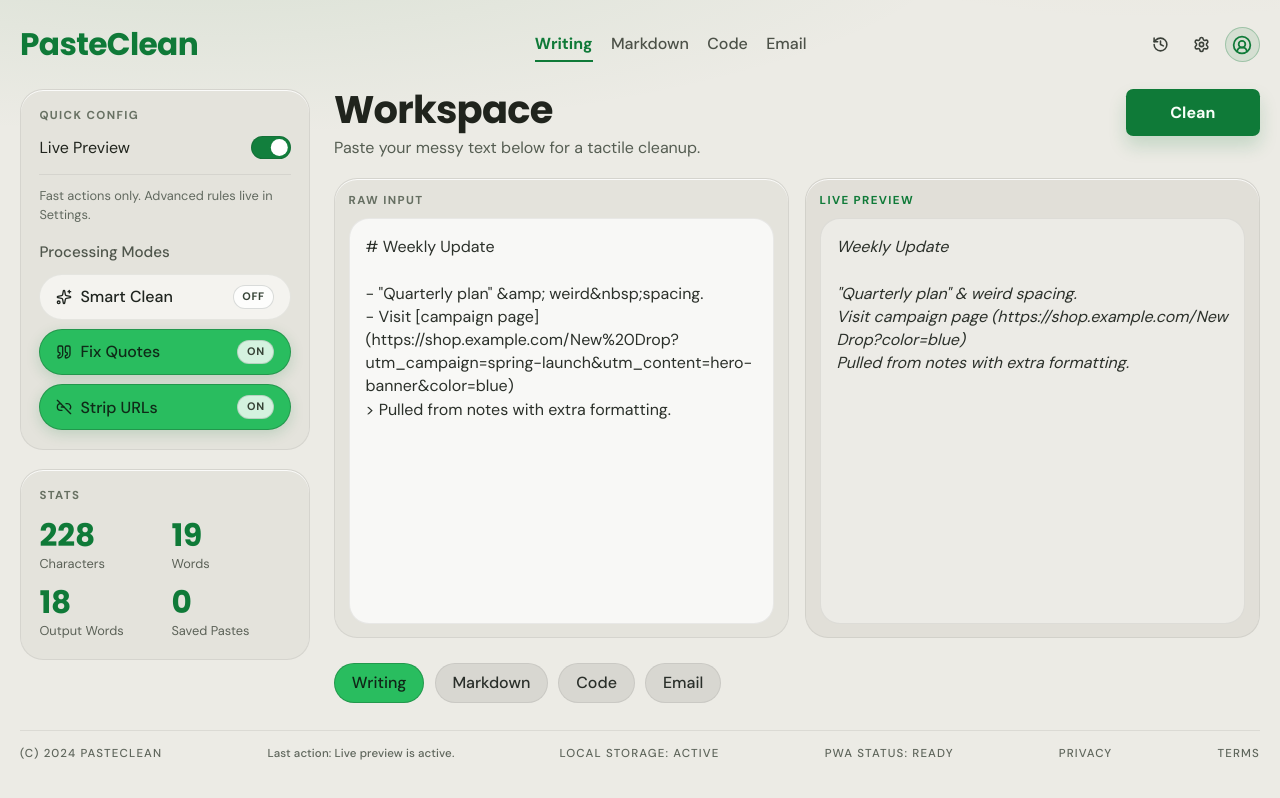
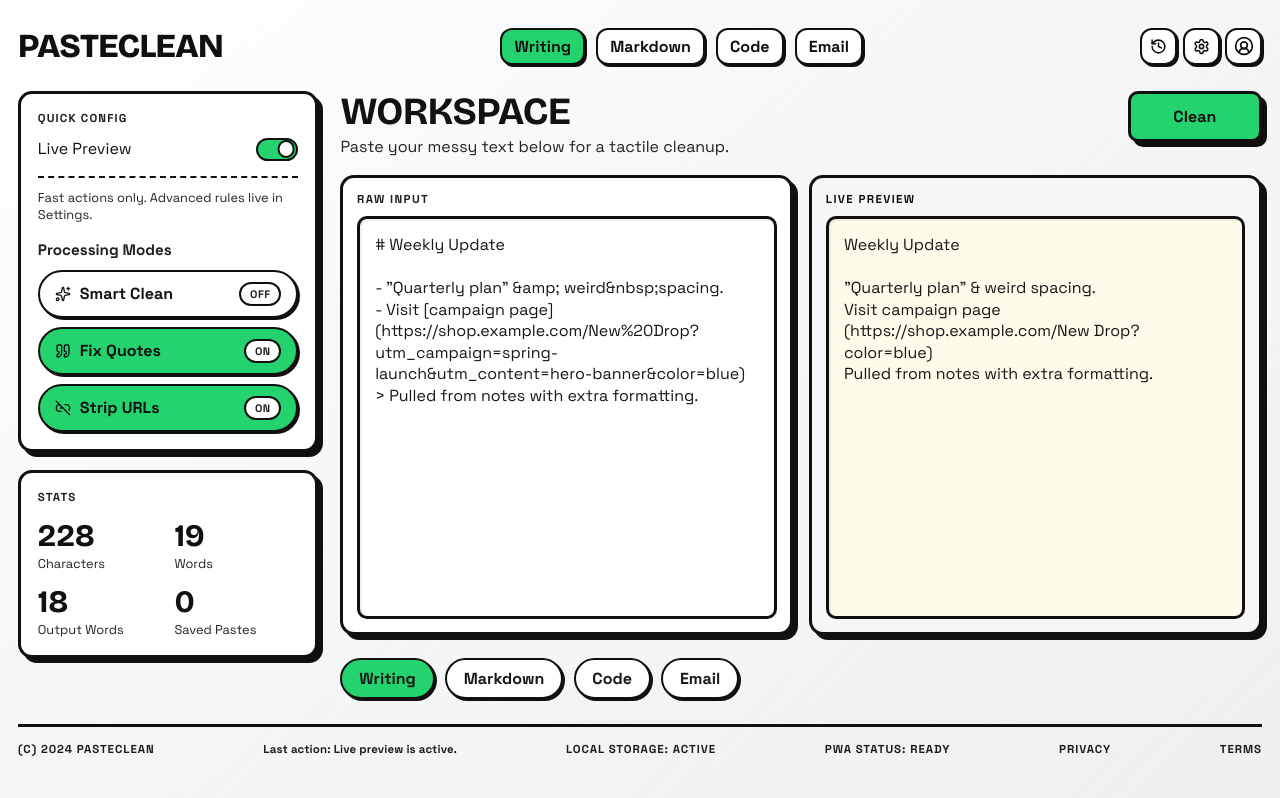
Before and after one commit to Joshuasoco/PasteClean, a React (Vite) app: page / in a window 1280 px wide. Built offline with nearby package versions, Linux system fonts and the light colour scheme; the HTML template or start-up script is replaced by a standard one.

Commit message:
feat: updated to Neubrutalism  theme

```diff
--- a/src/index.css
+++ b/src/index.css
@@ -1,11 +1,21 @@
-@import url('https://fonts.googleapis.com/css2?family=DM+Sans:wght@400;500;700&family=Poppins:wght@500;600;700&display=swap');
+@import url('https://fonts.googleapis.com/css2?family=Bricolage+Grotesque:wght@500;700;800&family=Space+Grotesk:wght@400;500;700&display=swap');
 
 :root {
   color-scheme: light;
-  font-family: 'DM Sans', 'Segoe UI', sans-serif;
-  background: #ecebe5;
-  color: #20241d;
-  line-height: 1.45;
+  --bg: #f4f4f2;
+  --ink: #121212;
+  --paper: #ffffff;
+  --card: #ffffff;
+  --card-soft: #f6f6f6;
+  --accent: #24d36d;
+  --accent-2: #ff6b57;
+  --line: #101010;
+  --shadow: 5px 5px 0 #101010;
+  --shadow-soft: 3px 3px 0 #101010;
+  font-family: 'Space Grotesk', 'Trebuchet MS', sans-serif;
+  line-height: 1.35;
+  color: var(--ink);
+  background: var(--bg);
 }
 
 * {
@@ -22,9 +32,14 @@
 body {
   min-height: 100vh;
   background:
-    radial-gradient(1300px 360px at 16% -10%, rgba(73, 145, 84, 0.12), transparent 60%),
-    radial-gradient(900px 420px at 90% -30%, rgba(198, 171, 104, 0.14), transparent 62%),
-    #ecebe5;
+    linear-gradient(145deg, rgba(255, 255, 255, 0.98), rgba(247, 247, 247, 0.96) 42%, rgba(239, 239, 239, 0.92)),
+    repeating-linear-gradient(
+      -45deg,
+      rgba(255, 255, 255, 0.5) 0,
+      rgba(255, 255, 255, 0.5) 10px,
+      rgba(255, 255, 255, 0) 10px,
+      rgba(255, 255, 255, 0) 22px
+    );
   color: inherit;
 }
 
@@ -41,9 +56,10 @@
 }
 
 .pcShell {
-  width: min(1280px, calc(100% - 2.5rem));
+  width: min(1280px, calc(100% - 2.25rem));
   margin: 0 auto;
-  padding: 1.1rem 0 1.4rem;
+  padding: 1.2rem 0 1.5rem;
+  animation: lift-in 220ms ease-out;
 }
 
 .pcTopbar {
@@ -55,35 +71,39 @@
 }
 
 .pcLogo {
-  font-family: 'Poppins', sans-serif;
-  font-weight: 700;
-  font-size: 1.95rem;
-  color: #0f7a38;
+  font-family: 'Bricolage Grotesque', 'Impact', sans-serif;
+  font-weight: 800;
+  font-size: 2.1rem;
   letter-spacing: -0.02em;
+  color: var(--line);
+  text-transform: uppercase;
 }
 
 .pcTopTabs {
   display: flex;
   justify-content: center;
-  gap: 1.15rem;
+  gap: 0.7rem;
+  flex-wrap: wrap;
 }
 
 .pcTopTab {
-  padding: 0.28rem 0;
-  font-weight: 500;
-  color: #4c5148;
-  border-bottom: 2px solid transparent;
-  transition: color 130ms ease, border-color 130ms ease;
+  padding: 0.35rem 0.75rem;
+  font-weight: 700;
+  color: var(--ink);
+  border: 2px solid var(--line);
+  border-radius: 12px;
+  background: var(--paper);
+  box-shadow: 2px 2px 0 var(--line);
+  transition: transform 90ms ease, box-shadow 90ms ease;
 }
 
 .pcTopTab:hover {
-  color: #1e241f;
+  transform: translate(-1px, -1px);
+  box-shadow: var(--shadow-soft);
 }
 
 .pcTopTabActive {
-  color: #0f7a38;
-  border-bottom-color: #0f7a38;
-  font-weight: 600;
+  background: var(--accent);
 }
 
 .pcTopIcons {
@@ -95,76 +115,69 @@
 
 .pcIconButton,
 .pcAvatar {
-  width: 2.2rem;
-  height: 2.2rem;
-  border-radius: 999px;
-  color: #3b4039;
+  width: 2.3rem;
+  height: 2.3rem;
+  border-radius: 12px;
+  color: var(--ink);
   display: inline-flex;
   align-items: center;
   justify-content: center;
-}
-
-.pcIconButton svg,
-.pcAvatar svg {
-  display: block;
+  border: 2px solid var(--line);
+  background: var(--paper);
+  box-shadow: 2px 2px 0 var(--line);
+  transition: transform 90ms ease, box-shadow 90ms ease;
 }
 
 .pcIconButton:hover,
 .pcAvatar:hover {
-  background: rgba(13, 18, 14, 0.08);
+  transform: translate(-1px, -1px);
+  box-shadow: var(--shadow-soft);
 }
 
-.pcIconButtonActive {
-  background: rgba(13, 18, 14, 0.12);
-}
-
-.pcAvatar {
-  color: #0f7a38;
-  background: rgba(15, 122, 56, 0.1);
-  border: 1px solid rgba(15, 122, 56, 0.28);
-}
-
+.pcIconButtonActive,
 .pcAvatarActive {
-  background: rgba(15, 122, 56, 0.2);
+  background: var(--accent);
 }
 
 .pcMenu {
   position: absolute;
-  top: calc(100% + 0.45rem);
+  top: calc(100% + 0.6rem);
   right: 0;
-  width: 270px;
-  border-radius: 0.9rem;
-  border: 1px solid rgba(39, 47, 39, 0.13);
-  background: #f5f4ef;
-  box-shadow: 0 16px 34px rgba(17, 23, 18, 0.16);
-  padding: 0.6rem;
+  width: 290px;
+  border-radius: 12px;
+  border: 2px solid var(--line);
+  background: var(--paper);
+  box-shadow: var(--shadow);
+  padding: 0.65rem;
   z-index: 20;
 }
 
 .pcMenuWide {
-  width: 420px;
+  width: 440px;
   max-height: min(78vh, 640px);
   overflow: auto;
 }
 
 .pcMenuTitle {
   margin: 0;
-  padding: 0.45rem 0.55rem 0.6rem;
-  font-weight: 700;
-  color: #2a322b;
+  padding: 0.4rem 0.5rem 0.6rem;
+  font-family: 'Bricolage Grotesque', sans-serif;
+  font-weight: 800;
+  text-transform: uppercase;
+  letter-spacing: 0.02em;
 }
 
 .pcMenuHint,
 .pcMenuEmpty {
   margin: 0;
-  color: #5a6459;
-  padding: 0 0.55rem 0.6rem;
-  font-size: 0.9rem;
+  color: #2d2d2d;
+  padding: 0 0.5rem 0.6rem;
+  font-size: 0.88rem;
 }
 
 .pcMenuList {
   display: grid;
-  gap: 0.35rem;
+  gap: 0.45rem;
 }
 
 .pcMenuSection {
@@ -172,18 +185,18 @@
 }
 
 .pcMenuSection + .pcMenuSection {
-  margin-top: 0.6rem;
-  padding-top: 0.55rem;
-  border-top: 1px solid rgba(42, 51, 42, 0.12);
+  margin-top: 0.65rem;
+  padding-top: 0.65rem;
+  border-top: 2px dashed var(--line);
 }
 
 .pcMenuSectionTitle {
   margin: 0 0 0.45rem;
-  padding: 0 0.4rem;
+  padding: 0 0.3rem;
   text-transform: uppercase;
-  letter-spacing: 0.09em;
+  letter-spacing: 0.08em;
   font-size: 0.72rem;
-  color: #5b655b;
+  color: #343434;
   font-weight: 700;
 }
 
@@ -191,38 +204,40 @@
   display: flex;
   flex-wrap: wrap;
   gap: 0.4rem;
-  padding: 0 0.3rem;
+  padding: 0 0.25rem;
+}
+
+.pcMenuPill,
+.pcMenuRule,
+.pcMenuItem,
+.pcMenuAction {
+  border-radius: 10px;
+  border: 2px solid var(--line);
+  background: var(--paper);
+  box-shadow: 2px 2px 0 var(--line);
 }
 
 .pcMenuPill {
-  border-radius: 999px;
   padding: 0.35rem 0.75rem;
-  border: 1px solid rgba(40, 49, 40, 0.09);
-  background: #fbfbf9;
-  color: #253025;
-  font-weight: 500;
-  font-size: 0.86rem;
+  color: var(--ink);
+  font-weight: 700;
+  font-size: 0.85rem;
 }
 
 .pcMenuPillActive {
-  background: #29bd5f;
-  border-color: rgba(19, 72, 35, 0.3);
-  color: #102517;
+  background: var(--accent);
 }
 
 .pcMenuRules {
   display: grid;
-  gap: 0.35rem;
+  gap: 0.42rem;
 }
 
 .pcMenuRule {
   width: 100%;
   text-align: left;
-  border-radius: 0.72rem;
   padding: 0.5rem 0.65rem;
-  border: 1px solid rgba(40, 49, 40, 0.09);
-  background: #fbfbf9;
-  color: #242a24;
+  color: var(--ink);
   display: flex;
   justify-content: space-between;
   align-items: center;
@@ -239,68 +254,62 @@
 }
 
 .pcMenuRuleText small {
-  font-size: 0.76rem;
-  color: #5a6459;
+  font-size: 0.75rem;
+  color: #313131;
 }
 
 .pcMenuRuleActive {
-  background: #eff9f2;
-  border-color: rgba(24, 110, 50, 0.25);
+  background: var(--card-soft);
 }
 
 .pcToggleMark {
-  width: 2.8rem;
-  min-width: 2.8rem;
+  width: 2.9rem;
+  min-width: 2.9rem;
   height: 1.45rem;
   border-radius: 999px;
-  border: 1px solid rgba(34, 42, 35, 0.17);
-  background: #d8d6cf;
+  border: 2px solid var(--line);
+  background: #d3d3d3;
   display: inline-flex;
   align-items: center;
-  gap: 0.18rem;
-  padding: 0.1rem 0.18rem;
-  transition: background 120ms ease;
+  gap: 0.16rem;
+  padding: 0.08rem 0.16rem;
 }
 
 .pcToggleMarkKnob {
   width: 1.12rem;
   height: 1.12rem;
   border-radius: 50%;
-  background: #ffffff;
-  border: 1px solid rgba(24, 32, 25, 0.12);
-  transition: transform 120ms ease;
+  background: #fff;
+  border: 2px solid var(--line);
+  transition: transform 100ms ease;
 }
 
 .pcToggleMarkLabel {
-  font-size: 0.64rem;
-  font-weight: 700;
-  color: #344034;
+  font-size: 0.62rem;
+  font-weight: 800;
+  color: #2c2c2c;
   text-transform: uppercase;
-  letter-spacing: 0.04em;
+  letter-spacing: 0.03em;
 }
 
 .pcToggleMarkOn {
-  background: #27bb5e;
-  border-color: rgba(21, 92, 44, 0.45);
+  background: var(--accent);
 }
 
 .pcToggleMarkOn .pcToggleMarkKnob {
-  transform: translateX(1.18rem);
+  transform: translateX(1.16rem);
 }
 
 .pcToggleMarkOn .pcToggleMarkLabel {
-  color: #ffffff;
+  color: #111;
 }
 
 .pcMenuItem,
 .pcMenuAction {
   width: 100%;
   text-align: left;
-  border-radius: 0.72rem;
   padding: 0.55rem 0.65rem;
-  border: 1px solid rgba(40, 49, 40, 0.09);
-  background: #fbfbf9;
-  color: #242a24;
+  color: var(--ink);
 }
 
 .pcMenuItem {
@@ -314,76 +323,72 @@
 
 .pcMenuItem span {
   font-size: 0.78rem;
-  color: #5a6459;
+  color: #303030;
 }
 
 .pcMenuAction {
-  font-weight: 500;
+  font-weight: 700;
   margin-top: 0.35rem;
+}
+
+.pcMenuDanger {
+  background: var(--accent-2);
+  color: #111;
 }
 
 .pcMenuItem:hover,
 .pcMenuAction:hover,
 .pcMenuRule:hover,
 .pcMenuPill:hover {
-  background: #efeee9;
-}
-
-.pcMenuDanger {
-  color: #7f231f;
-  background: #fff4f2;
-  border-color: rgba(146, 44, 35, 0.18);
-}
-
-.pcMenuDanger:hover {
-  background: #ffe9e5;
+  transform: translate(-1px, -1px);
+  box-shadow: var(--shadow-soft);
 }
 
 .pcMainGrid {
-  margin-top: 1.05rem;
+  margin-top: 1.1rem;
   display: grid;
-  grid-template-columns: 290px minmax(0, 1fr);
-  gap: 1.5rem;
+  grid-template-columns: 300px minmax(0, 1fr);
+  gap: 1.4rem;
 }
 
 .pcRail,
 .pcWorkspace {
   display: grid;
-  gap: 1.2rem;
+  gap: 1.1rem;
   align-content: start;
 }
 
 .pcCard,
 .pcEditorCard {
-  border-radius: 1.45rem;
-  background: #e4e3dc;
-  border: 1px solid rgba(40, 47, 40, 0.08);
-  box-shadow: 0 1px 0 rgba(255, 255, 255, 0.85) inset;
+  border-radius: 14px;
+  background: var(--card);
+  border: 3px solid var(--line);
+  box-shadow: var(--shadow);
 }
 
 .pcCard {
-  padding: 1.15rem;
+  padding: 1.05rem;
 }
 
 .pcLabel {
   margin: 0;
   text-transform: uppercase;
-  letter-spacing: 0.12em;
+  letter-spacing: 0.1em;
   font-size: 0.72rem;
-  color: #687163;
+  color: #1e1e1e;
+  font-weight: 800;
+}
+
+.pcSubLabel {
+  margin: 1rem 0 0.6rem;
+  color: #202020;
+  font-size: 0.95rem;
   font-weight: 700;
 }
 
-.pcSubLabel {
-  margin: 1.05rem 0 0.65rem;
-  color: #4f564c;
-  font-size: 0.95rem;
-  font-weight: 500;
-}
-
 .pcQuickHint {
-  margin: 0.75rem 0 0;
-  color: #61695f;
+  margin: 0.72rem 0 0;
+  color: #242424;
   font-size: 0.8rem;
 }
 
@@ -396,45 +401,46 @@
 
 .pcLiveRow {
   margin-top: 0.7rem;
-  padding-bottom: 0.95rem;
-  border-bottom: 1px solid rgba(38, 44, 38, 0.08);
+  padding-bottom: 0.92rem;
+  border-bottom: 2px dashed var(--line);
 }
 
 .pcSwitch {
-  width: 2.5rem;
-  height: 1.4rem;
+  width: 2.65rem;
+  height: 1.45rem;
   border-radius: 999px;
   position: relative;
   display: inline-flex;
   align-items: center;
   padding: 0.12rem;
-  border: 1px solid rgba(34, 42, 35, 0.16);
-  background: #cfcfc9;
+  border: 2px solid var(--line);
+  background: #ececec;
 }
 
 .pcSwitchOn {
-  background: #127f3d;
+  background: var(--accent);
 }
 
 .pcSwitchOff {
-  background: #cfcfc9;
+  background: #ececec;
 }
 
 .pcSwitchKnob {
-  width: 1.08rem;
-  height: 1.08rem;
+  width: 1.1rem;
+  height: 1.1rem;
   border-radius: 50%;
-  background: #ffffff;
-  transition: transform 120ms ease;
+  background: #fff;
+  border: 2px solid var(--line);
+  transition: transform 100ms ease;
 }
 
 .pcSwitchOn .pcSwitchKnob {
-  transform: translateX(1.05rem);
+  transform: translateX(1.1rem);
 }
 
 .pcModeToggles {
   display: grid;
-  gap: 0.58rem;
+  gap: 0.56rem;
 }
 
 .pcPillLeft {
@@ -447,12 +453,13 @@
   width: 100%;
   text-align: left;
   border-radius: 999px;
-  background: #f4f3ef;
-  border: 1px solid rgba(35, 42, 35, 0.07);
+  background: var(--paper);
+  border: 2px solid var(--line);
+  box-shadow: 2px 2px 0 var(--line);
   padding: 0.62rem 0.95rem;
-  font-weight: 500;
-  color: #1f241f;
-  transition: transform 130ms ease, background 130ms ease;
+  font-weight: 700;
+  color: #131313;
+  transition: transform 90ms ease, box-shadow 90ms ease;
   display: flex;
   justify-content: space-between;
   align-items: center;
@@ -460,26 +467,24 @@
 }
 
 .pcPillToggle:hover {
-  transform: translateY(-1px);
+  transform: translate(-1px, -1px);
+  box-shadow: var(--shadow-soft);
 }
 
 .pcPillToggleActive {
-  background: #29bd5f;
-  color: #0f2a18;
-  border-color: rgba(19, 72, 35, 0.32);
-  box-shadow: 0 4px 14px rgba(15, 122, 56, 0.18);
+  background: var(--accent);
 }
 
 .pcPillState {
   border-radius: 999px;
-  border: 1px solid rgba(36, 45, 37, 0.16);
-  background: rgba(255, 255, 255, 0.8);
-  color: #374437;
+  border: 2px solid var(--line);
+  background: #fff;
+  color: #1f1f1f;
   font-size: 0.68rem;
-  font-weight: 700;
+  font-weight: 800;
   text-transform: uppercase;
-  letter-spacing: 0.05em;
-  padding: 0.2rem 0.55rem;
+  letter-spacing: 0.04em;
+  padding: 0.18rem 0.54rem;
 }
 
 .pcStatsGrid {
@@ -491,8 +496,8 @@
 
 .pcStatsGrid strong {
   display: block;
-  font-family: 'Poppins', sans-serif;
-  color: #0f7a38;
+  font-family: 'Bricolage Grotesque', sans-serif;
+  color: #111;
   font-size: 1.95rem;
   line-height: 1;
 }
@@ -500,7 +505,7 @@
 .pcStatsGrid span {
   display: block;
   margin-top: 0.25rem;
-  color: #5b6157;
+  color: #222;
   font-size: 0.8rem;
 }
 
@@ -513,30 +518,33 @@
 
 .pcWorkspaceTop h1 {
   margin: 0;
-  font-family: 'Poppins', sans-serif;
-  font-size: clamp(1.95rem, 3vw, 2.55rem);
-  line-height: 1.1;
-  letter-spacing: -0.02em;
+  font-family: 'Bricolage Grotesque', sans-serif;
+  font-size: clamp(2rem, 3vw, 2.8rem);
+  line-height: 1.05;
+  letter-spacing: -0.01em;
+  text-transform: uppercase;
 }
 
 .pcWorkspaceTop p {
-  margin: 0.3rem 0 0;
-  color: #555d52;
+  margin: 0.28rem 0 0;
+  color: #232323;
 }
 
 .pcCleanButton {
-  border-radius: 0.45rem;
-  background: #0f7a38;
-  color: #f8fff9;
-  padding: 0.75rem 1.55rem;
-  font-weight: 700;
+  border-radius: 10px;
+  border: 3px solid var(--line);
+  background: var(--accent);
+  color: #111;
+  padding: 0.72rem 1.55rem;
+  font-weight: 800;
   min-width: 8.4rem;
-  transition: transform 120ms ease, box-shadow 120ms ease;
-  box-shadow: 0 10px 18px rgba(15, 122, 56, 0.18);
+  box-shadow: var(--shadow);
+  transition: transform 90ms ease, box-shadow 90ms ease;
 }
 
 .pcCleanButton:hover {
-  transform: translateY(-1px);
+  transform: translate(-2px, -2px);
+  box-shadow: 7px 7px 0 var(--line);
 }
 
 .pcEditors {
@@ -553,43 +561,44 @@
 }
 
 .pcEditorCardPreview {
-  background: #e1dfd8;
+  background: var(--card-soft);
 }
 
 .pcEditorLabel {
-  margin: 0 0 0.55rem;
+  margin: 0 0 0.52rem;
   text-transform: uppercase;
   letter-spacing: 0.12em;
   font-size: 0.72rem;
-  color: #666f62;
-  font-weight: 700;
+  color: #1e1e1e;
+  font-weight: 800;
 }
 
 .pcEditorLabelLive {
-  color: #0f7a38;
+  color: #111;
 }
 
 .pcEditor {
   width: 100%;
   flex: 1;
   resize: none;
-  border-radius: 1.25rem;
-  border: 1px solid rgba(42, 47, 43, 0.08);
-  background: #f8f8f6;
-  color: #2b302a;
-  padding: 1rem;
+  border-radius: 10px;
+  border: 3px solid var(--line);
+  background: #fff;
+  color: #171717;
+  padding: 0.95rem;
   min-height: 370px;
   outline: none;
+  box-shadow: inset 2px 2px 0 rgba(0, 0, 0, 0.06);
 }
 
 .pcEditor:focus {
-  border-color: rgba(15, 122, 56, 0.35);
-  box-shadow: 0 0 0 3px rgba(15, 122, 56, 0.12);
+  background: #fffff0;
+  box-shadow: 0 0 0 3px rgba(255, 107, 87, 0.42);
 }
 
 .pcEditorPreview {
-  background: #ecebe6;
-  font-style: italic;
+  background: #fffbea;
+  font-style: normal;
 }
 
 .pcBottomTabs {
@@ -601,32 +610,31 @@
 
 .pcBottomTab {
   border-radius: 999px;
-  background: #d8d7d1;
-  color: #2a2f2a;
+  background: var(--paper);
+  color: #171717;
   padding: 0.46rem 1.05rem;
-  border: 1px solid rgba(42, 47, 43, 0.08);
-  font-weight: 500;
+  border: 2px solid var(--line);
+  box-shadow: 2px 2px 0 var(--line);
+  font-weight: 700;
 }
 
 .pcBottomTabActive {
-  background: #29bd5f;
-  color: #102517;
-  border-color: rgba(19, 72, 35, 0.3);
+  background: var(--accent);
 }
 
 .pcFooter {
-  margin-top: 1.7rem;
-  border-top: 1px solid rgba(44, 52, 43, 0.09);
+  margin-top: 1.6rem;
+  border-top: 3px solid var(--line);
   padding-top: 0.95rem;
   display: flex;
   justify-content: space-between;
   gap: 0.8rem 1rem;
   flex-wrap: wrap;
-  color: #5f665c;
+  color: #1c1c1c;
   text-transform: uppercase;
-  letter-spacing: 0.1em;
+  letter-spacing: 0.08em;
   font-size: 0.72rem;
-  font-weight: 500;
+  font-weight: 700;
 }
 
 .pcFooterAction {
@@ -646,7 +654,7 @@
 
 @media (max-width: 760px) {
   .pcShell {
-    width: min(100% - 1rem, 100%);
+    width: min(100% - 0.95rem, 100%);
   }
 
   .pcTopbar {
@@ -662,11 +670,11 @@
   .pcMenu {
     right: auto;
     left: 0;
-    width: min(280px, calc(100vw - 1.5rem));
+    width: min(290px, calc(100vw - 1.5rem));
   }
 
   .pcMenuWide {
-    width: min(360px, calc(100vw - 1.5rem));
+    width: min(380px, calc(100vw - 1.5rem));
   }
 
   .pcRail,
@@ -692,3 +700,14 @@
     min-height: 250px;
   }
 }
+
+@keyframes lift-in {
+  from {
+    transform: translateY(10px);
+    opacity: 0;
+  }
+  to {
+    transform: translateY(0);
+    opacity: 1;
+  }
+}
```
